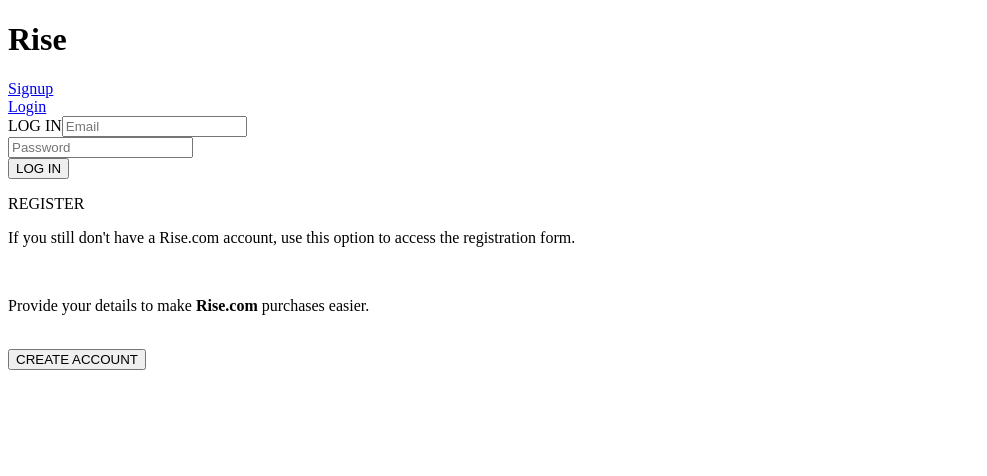
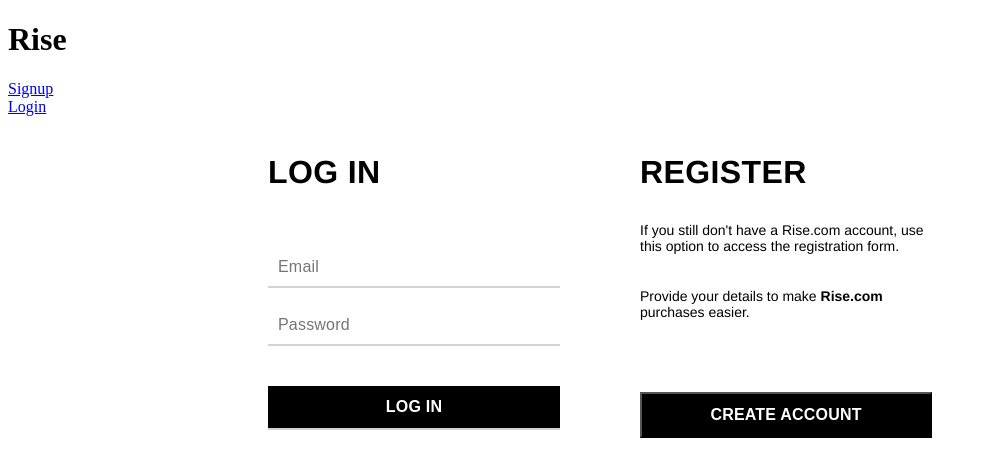
Before and after one commit to Cro5s/Rise, a React (Create React App) app in the folder frontend/: page /#/login in a window 1280 px wide. Shown: the top 476 px of the page, without its empty margins (0-987 px from the left). Built offline with nearby package versions, Linux system fonts and the light colour scheme.

Commit message:
Create CSS fr login form

```diff
--- a/frontend/src/components/session/login-form.css
+++ b/frontend/src/components/session/login-form.css
@@ -1,4 +1,15 @@
-.login-form-page {
+.login-form-container {
+    display: block;
+    flex: 1 0 100%;
+    margin-left: auto;
+    margin-right: auto;
+    max-width: 744px;
+    font-family: Neue-Helvetica, Helvetica, Arial, sans-serif;
+    padding-top: 40px;
+}
+.login-form-flex-container {
+    display: flex;
+    flex-direction: row;
     min-height: 425px;
 }
 .login-form-page {
@@ -7,9 +18,78 @@
     padding-right: 80px;
     width: 50%;
 }
+.login-form-title {
+    font-size: 32px;
+    font-stretch: condensed;
+    font-weight: 700;
+    letter-spacing: 0.4px;
+    line-height: 32px;
+    padding-bottom: 60px;
+}
+.login-form-fields {
+    display: flex;
+    flex-wrap: wrap;
+    width: 292px;
+    color: #000;
+    margin-bottom: 12px;
+}
+input {
+    width: 100%;
+    font-weight: 400;
+    letter-spacing: 0.2px;
+    line-height: 16px;
+    padding-top: 20px;
+    font-size: 16px;
+    padding: 10px;
+    border: none;
+    border-bottom: solid 2px lightgray;
+}
+input:focus {
+    border: none;
+    border-bottom: solid 2px gray;
+}
+.login-button {
+    margin-top: 40px;
+    background: #000;
+    color: white;
+    font-size: 16px;
+    font-weight: 700;
+    cursor: pointer;
+    padding: 11px 16px;
+    text-align: center;
+    width: 100%;
+    line-height: 20px;
+    letter-spacing: .2px;
+}
 .login-form-register-section {
     box-sizing: border-box;
     margin-bottom: 40px;
     padding-right: 80px;
-    width: 50%;
+    width: 372px;
 }
+.login-form-register-section > p {
+    padding-top: 20px;
+    font-size: 14px;
+}
+.login-form-register-label {
+    font-size: 32px;
+    font-stretch: 75%;
+    font-weight: 700;
+    letter-spacing: 0.4px;
+    line-height: 32px;
+    padding-bottom: 20px;
+    font-stretch: condensed;
+}
+.risgister-button {
+    margin-top: 40px;
+    background: #000;
+    color: white;
+    font-size: 16px;
+    font-weight: 600;
+    cursor: pointer;
+    padding: 11px 16px;
+    text-align: center;
+    width: 100%;
+    line-height: 20px;
+    letter-spacing: .2px;
+}
--- a/frontend/src/components/session/login_form.js
+++ b/frontend/src/components/session/login_form.js
@@ -1,5 +1,6 @@
 import React from 'react';
 import { withRouter } from 'react-router-dom';
+import './login-form.css';
 
 class LoginForm extends React.Component {
   constructor(props) {
@@ -67,17 +68,18 @@
   render() {
     return (
       <div className="login-form-container">
+        <div className="login-form-flex-container">
           <div className="login-form-page">
             <form onSubmit={this.handleSubmit}>
               <div className="login-form-fields">
                 <label className="login-form-title">LOG IN</label>
-                <input type="text"
+                  <input required type="text"
                     value={this.state.email}
                     onChange={this.update('email')}
                     placeholder="Email"
                   />
                 <br/>
-                <input type="password"
+                  <input required type="password"
                     value={this.state.password}
                     onChange={this.update('password')}
                     placeholder="Password"
@@ -92,10 +94,10 @@
             <label className="login-form-register-label">REGISTER</label>
             <br />
             <p>If you still don't have a Rise.com account, use this option to access the registration form.</p>
-          <br />
             <p>Provide your details to make <b>Rise.com</b> purchases easier.</p>
             <br />
             <button className="risgister-button" onClick={this.handleRegister}>CREATE ACCOUNT</button>
+          </div>
         </div>
       </div>
     );
```
Lines whose indentation alone changed are shown as unchanged.
